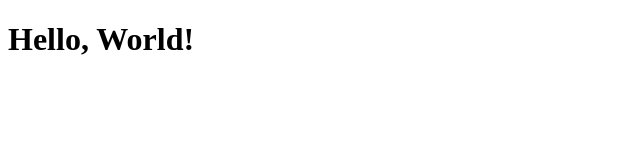
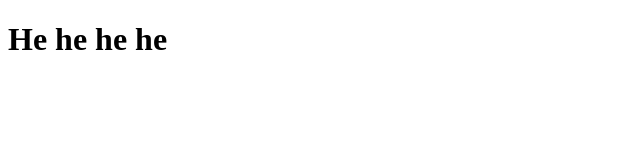
Before and after one commit to CallMeHP2k6/BOIZ, a plain HTML site: page Index.html in a window 1280 px wide. Shown: the whole page, without its empty margins (0-640 px from the left). Drawn offline with Linux system fonts and the light colour scheme.

Commit message:
Index.html

```diff
--- a/Index.html
+++ b/Index.html
@@ -4,6 +4,6 @@
     <title>Hello World</title>
 </head>
 <body>
-    <h1>Hello, World!</h1>
+    <h1>He he he he</h1>
 </body>
 </html>
```
